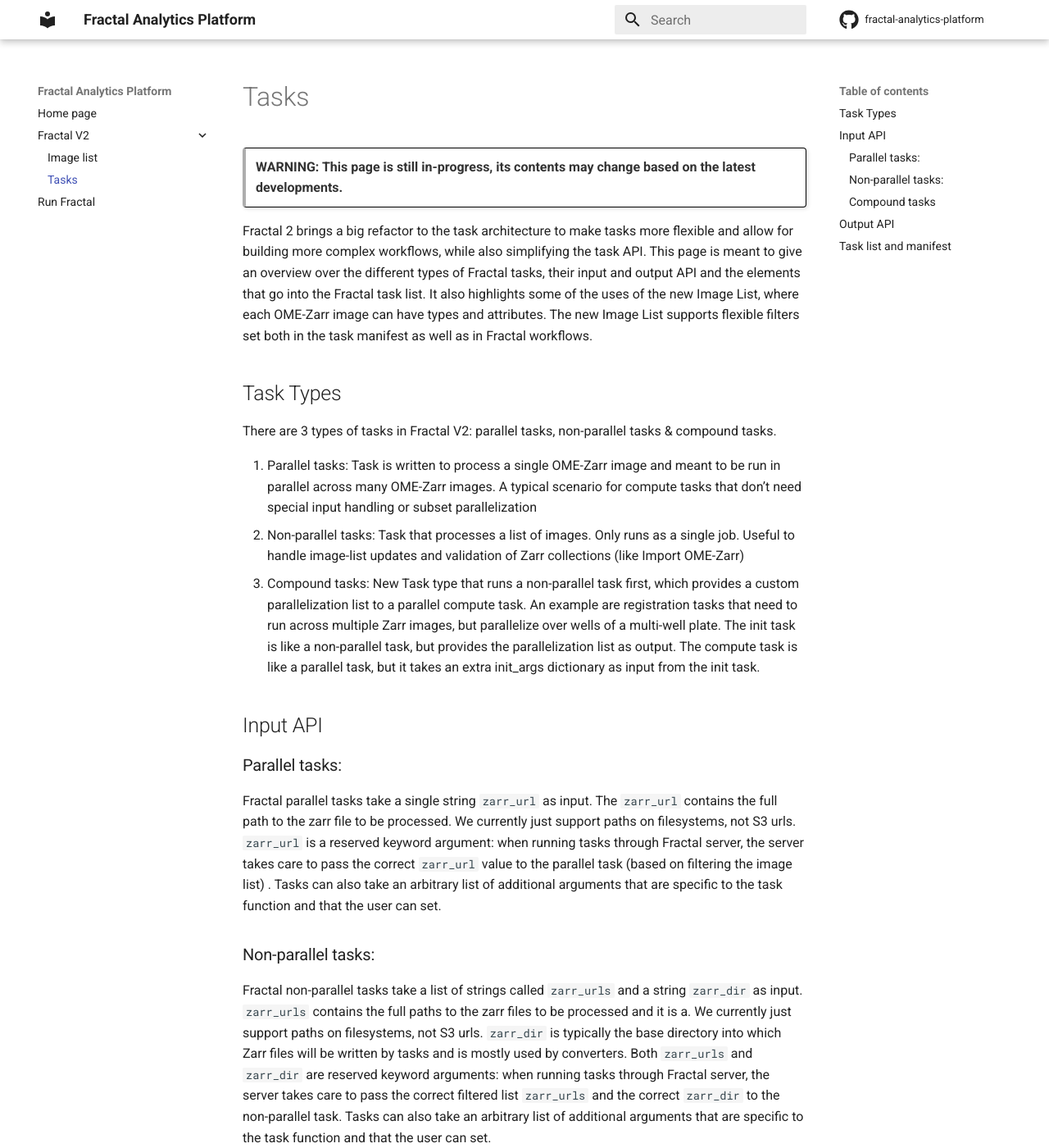
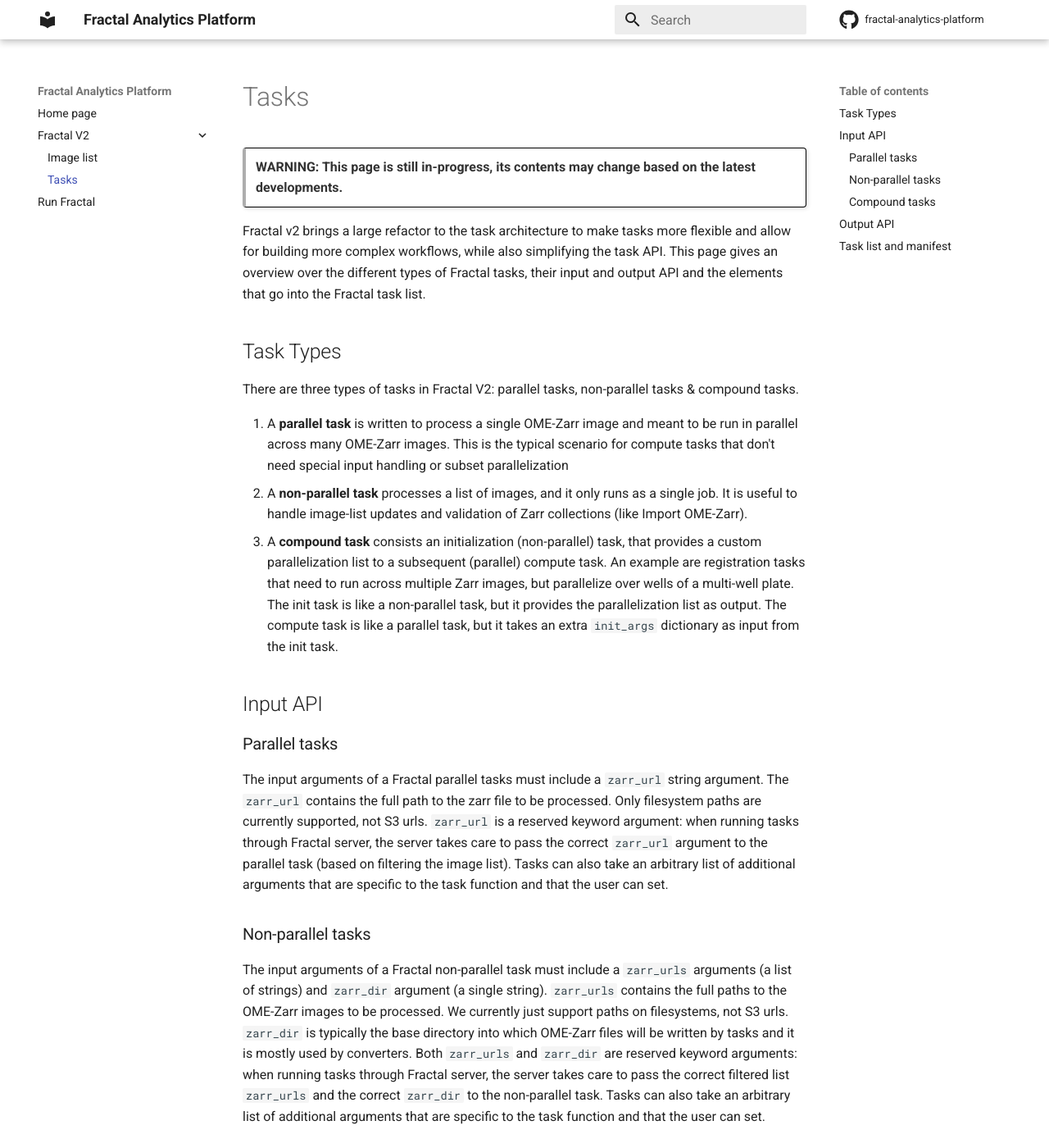
Before and after one commit to fractal-analytics-platform/fractal-analytics-platform.github.io, an MkDocs documentation site: the page built from docs/version_2/tasks.md, in a window 1280 px wide and 1400 px high. Shown: the whole window at 82% size. Built offline with MkDocs 1.6.1 and Material for MkDocs 9.7.7, drawn with Linux system fonts in a browser that asks for light colours; some of the changed text lies outside the part shown.

Commit message:
Update tasks page

````diff
--- a/docs/version_2/tasks.md
+++ b/docs/version_2/tasks.md
@@ -6,47 +6,45 @@ layout: default
 
 > **WARNING: This page is still in-progress, its contents may change based on the latest developments.**
 
-Fractal 2 brings a big refactor to the task architecture to make tasks more flexible and allow for building more complex workflows, while also simplifying the task API. This page is meant to give an overview over the different types of Fractal tasks, their input and output API and the elements that go into the Fractal task list. It also highlights some of the uses of the new Image List, where each OME-Zarr image can have types and attributes. The new Image List supports flexible filters set both in the task manifest as well as in Fractal workflows.
+Fractal v2 brings a large refactor to the task architecture to make tasks more flexible and allow for building more complex workflows, while also simplifying the task API. This page gives an overview over the different types of Fractal tasks, their input and output API and the elements that go into the Fractal task list.
 
 ## Task Types
 
-There are 3 types of tasks in Fractal V2: parallel tasks, non-parallel tasks & compound tasks.
+There are three types of tasks in Fractal V2: parallel tasks, non-parallel tasks & compound tasks.
 
-1. Parallel tasks: Task is written to process a single OME-Zarr image and meant to be run in parallel across many OME-Zarr images. A typical scenario for compute tasks that don’t need special input handling or subset parallelization
-2. Non-parallel tasks: Task that processes a list of images. Only runs as a single job. Useful to handle image-list updates and validation of Zarr collections (like Import OME-Zarr)
-3. Compound tasks: New Task type that runs a non-parallel task first, which provides a custom parallelization list to a parallel compute task. An example are registration tasks that need to run across multiple Zarr images, but parallelize over wells of a multi-well plate. The init task is like a non-parallel task, but provides the parallelization list as output. The compute task is like a parallel task, but it takes an extra init_args dictionary as input from the init task.
+1. A **parallel task** is written to process a single OME-Zarr image and meant to be run in parallel across many OME-Zarr images. This is the typical scenario for compute tasks that don't need special input handling or subset parallelization
+2. A **non-parallel task** processes a list of images, and it only runs as a single job. It is useful to handle image-list updates and validation of Zarr collections (like Import OME-Zarr).
+3. A **compound task** consists an initialization (non-parallel) task, that provides a custom parallelization list to a subsequent (parallel) compute task. An example are registration tasks that need to run across multiple Zarr images, but parallelize over wells of a multi-well plate. The init task is like a non-parallel task, but it provides the parallelization list as output. The compute task is like a parallel task, but it takes an extra `init_args` dictionary as input from the init task.
 
 ## Input API
 
-### Parallel tasks:
+### Parallel tasks
 
-Fractal parallel tasks take a single string `zarr_url` as input. The `zarr_url` contains the full path to the zarr file to be processed. We currently just support paths on filesystems, not S3 urls.
-`zarr_url` is a reserved keyword argument: when running tasks through Fractal server, the server takes care to pass the correct `zarr_url` value to the parallel task (based on filtering the image list) .
+The input arguments of a Fractal parallel tasks must include a `zarr_url` string argument. The `zarr_url` contains the full path to the zarr file to be processed. Only filesystem paths are currently supported, not S3 urls.
+`zarr_url` is a reserved keyword argument: when running tasks through Fractal server, the server takes care to pass the correct `zarr_url` argument to the parallel task (based on filtering the image list).
 Tasks can also take an arbitrary list of additional arguments that are specific to the task function and that the user can set.
 
-### Non-parallel tasks:
+### Non-parallel tasks
 
-Fractal non-parallel tasks take a list of strings called `zarr_urls` and a string `zarr_dir` as input. `zarr_urls` contains the full paths to the zarr files to be processed and it is a. We currently just support paths on filesystems, not S3 urls. `zarr_dir` is typically the base directory into which Zarr files will be written by tasks and is mostly used by converters.
+The input arguments of a Fractal non-parallel task must include a `zarr_urls` arguments (a list of strings) and `zarr_dir` argument (a single string). `zarr_urls` contains the full paths to the OME-Zarr images to be processed. We currently just support paths on filesystems, not S3 urls. `zarr_dir` is typically the base directory into which OME-Zarr files will be written by tasks and it is mostly used by converters.
 Both `zarr_urls` and `zarr_dir` are reserved keyword arguments: when running tasks through Fractal server, the server takes care to pass the correct filtered list `zarr_urls` and the correct `zarr_dir` to the non-parallel task.
 Tasks can also take an arbitrary list of additional arguments that are specific to the task function and that the user can set.
 
 ### Compound tasks
 
 Compound tasks consist of an init part (similar to the non-parallel task) and a compute part (similar to the parallel task).
-The init part has the same Input API as the non-parallel task (`zarr_urls` and `zarr_dir`), but provides the parallelization list for the compute part as an output.
-The compute part takes `zarr_url` and an extra `init_args` dictionary input argument (which is coming from the parallelization_list).
+The init part has the same Input API as the non-parallel task (`zarr_urls` and `zarr_dir`), but it provides the parallelization list for the compute part as an output.
+The compute part takes the `zarr_url` argument and an extra `init_args` dictionary argument (which is coming from the `parallelization_list` provided by the init task).
 
 ## Output API
 
-Tasks can optionally return updates to the image list (all tasks except the init phase of a Compound task) or a parallelization list (just the init phase of a compound task). The output of a task is always a task_output dictionary.
+Tasks can optionally return updates to the image list and/or [new dataset filters](./image_list.md#dataset-filters) (this is true for all tasks except the init phase of a compound tasks) or a parallelization list (just the init phase of a compound task). The output of a task is always a `task_output` dictionary. Note that this dictionary must be JSON-serializable, since it will be written to disk so that `fractal-server` can access it.
 
-Tasks that create new images or edit relevant image properties need to provide an image_list_updates list of dictionaries as part of the task_output so the server can update its metadata about that image.
+For tasks that create new images or edit relevant image properties, `task_output` must include an `image_list_updates` property so the server can update its metadata about that image.
 
-Task_outputs with image list updates are returned as a dictionary that contains the key `image_list_updates` and a list containing the updates to individual images. The updates need to be for unique zarr_urls and each update needs to contain the `zarr_url` of the image it’s providing an update for. Additionally, they can provide an origin key, an attributes key and a types key.
-The `origin` key describes the `zarr_url` of another image already in the image list and will take the existing attributes and types from that image.
-Attributes and types can also be directly set by a task.
+Task_outputs with image list updates are returned as a dictionary that contains the `image_list_updates` key and a list containing the updates to individual images. The updates need to be for unique `zarr_url`s and each update needs to contain the `zarr_url` of the image it’s providing an update for. Additionally, they can provide an `origin` key, an `attributes` key and a `types` key. The `origin` key describes the `zarr_url` of another image already in the image list and will take the existing attributes and types from that image. Attributes and types can also be directly set by a task.
 
-Here’s an example of its structure:
+Here's an example of `task_output`:
 ```python
 {
 	"image_list_updates" = [
@@ -65,7 +63,8 @@ Here’s an example of its structure:
 }
 ```
 
-Parallelization lists provide the zarr_urls, as well as additional arbitrary arguments as an init_args dictionary. Parallelization lists are provided in the following structure:
+The init part of a compound task must produe a parallelization lists, with elements having the `zarr_url` property as well as additional arbitrary arguments as an `init_args` dictionary.
+Parallelization lists are provided in the following structure:
 ```python
 {
     "parallelization_list": [
@@ -79,9 +78,9 @@ Parallelization lists provide the zarr_urls, as well as additional arbitrary arg
 
 ## Task list and manifest
 
-A package that provides Fractal tasks needs to contain a manifest that describes these tasks.
-Fractal-tasks-core and fractal-tasks-template offer a simplified way to generate this manifest, based on a task list written in Python.
-For instance if the task package `my-pkg` is based on the template, the task list is in `src/my-pkg/dev/task_list.py` and includes entries like
+A package that provides Fractal tasks must contain a manifest (stored as a `__FRACTAL_MANEST__.json` file within the package), that describes the metadata of these tasks. `fractal-tasks-core` and `fractal-tasks-template` offer a simplified way to generate this manifest, based on a task list written in Python.
+
+For instance if the task package `my-pkg` was created based on the template, the task list is in `src/my-pkg/dev/task_list.py` and includes entries like
 ```python
 TASK_LIST = [
 	NonParallelTask(
@@ -103,10 +102,8 @@ TASK_LIST = [
 	),
 ]
 ```
-where the different task models refer to the different task types (see above). Given such task list, running the following command
+where the different task models refer to the [different task types](#task-types). Given such task list, running the following command
 ```bash
 python src/my-pkg/dev/create_manifest.py
 ```
-generates a JSON file with the up-to-date manifest. Note that advanced usage may require a small customization of the create-manifest script.
-
-More on this can be found e.g. at https://github.com/fractal-analytics-platform/fractal-tasks-template/blob/main/project/README.md.jinja (in progress).
+generates a JSON file with the up-to-date manifest. Note that advanced usage may require minor customizations of the create-manifest script.
````
